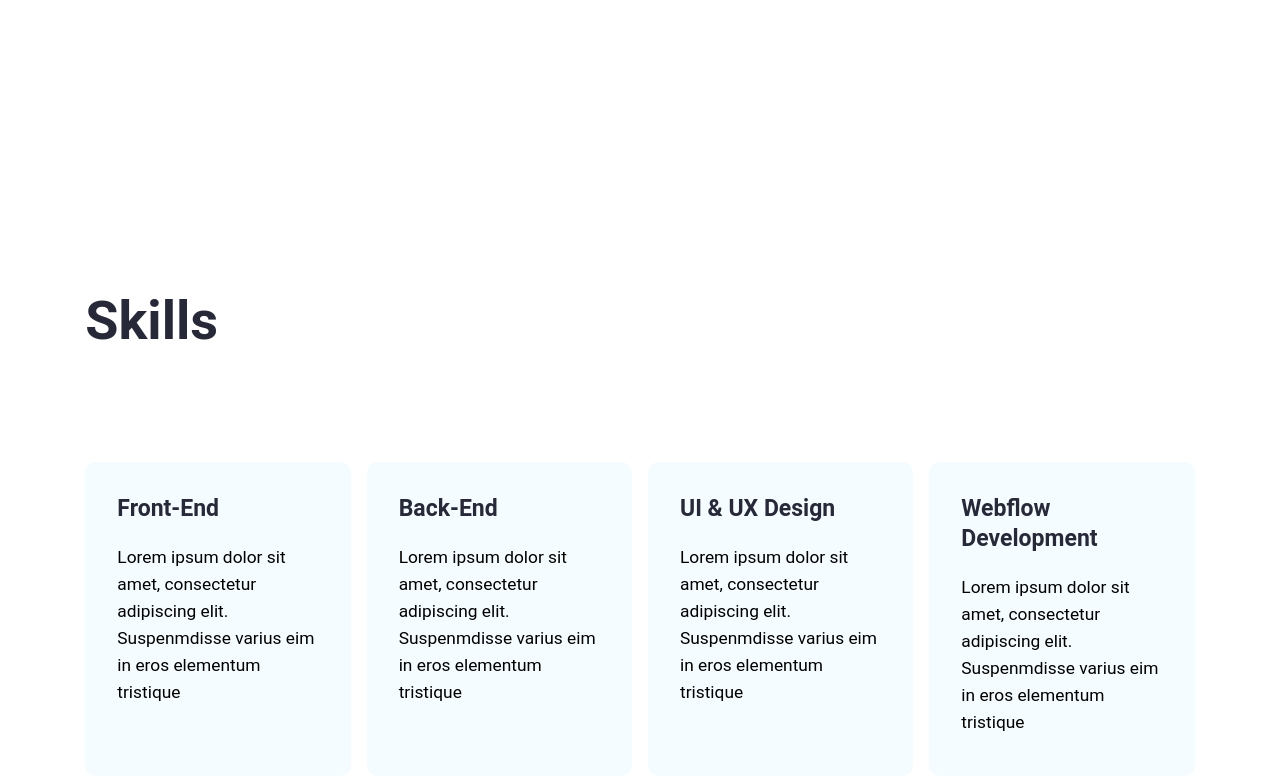
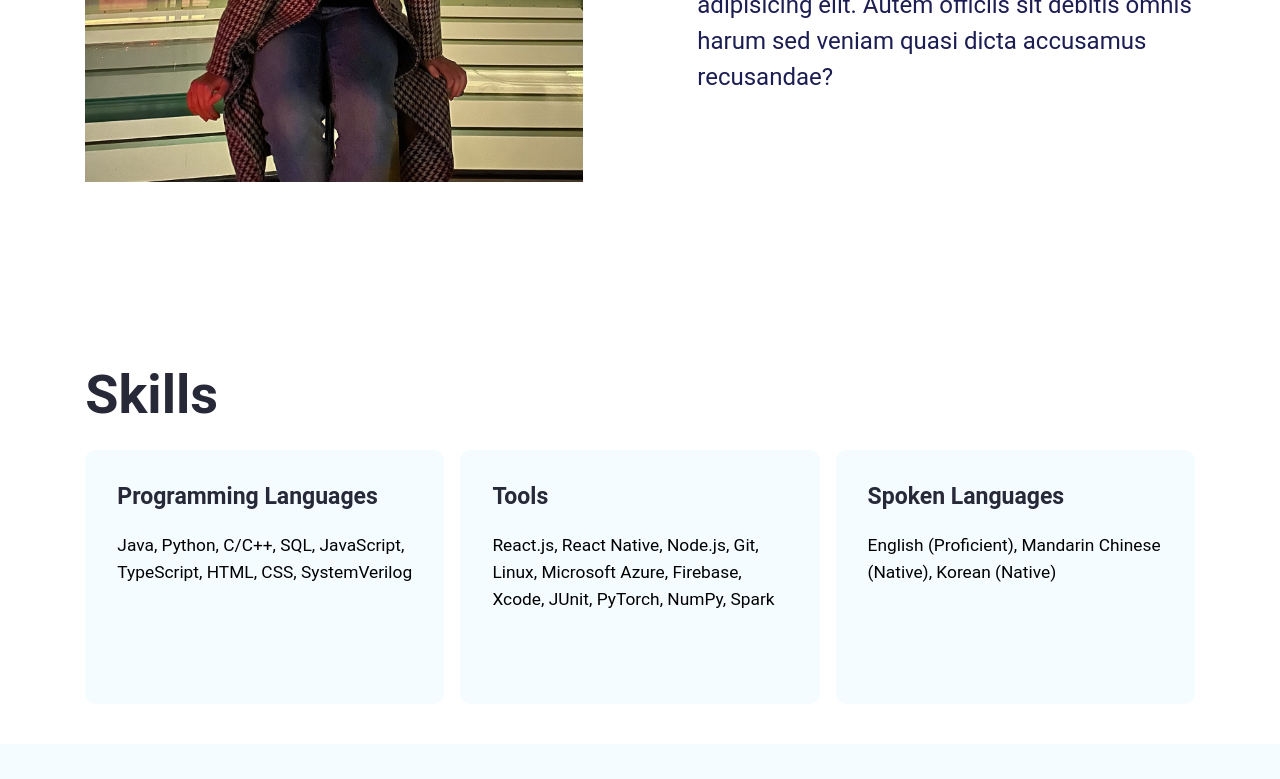
Before and after one commit to leujean02/leujean02.github.io, a React (Create React App) app: page /about in a window 1280 px wide. Shown: the part 600-1379 px from the top of the page. Built offline with nearby package versions, Linux system fonts and the light colour scheme.

Commit message:
descriptions added

```diff
--- a/src/App.css
+++ b/src/App.css
@@ -238,11 +238,12 @@ body {
   /* Skills Section Style */
   .skills--section {
     display: flex;
-    padding: 149.33px 85.33px;
+    padding: 133.3px 85.33px;
+    padding-bottom: 40px;
     flex-direction: column;
     justify-content: center;
     align-items: flex-start;
-    gap: 106.667px;
+    gap: 20.667px;
   }
   .skills--section--heading {
     color: var(--heading-color);
@@ -255,7 +256,7 @@ body {
     justify-content: center;
     align-items: flex-start;
     gap: 42.6px;
-    grid-template-columns: repeat(4, 1fr);
+    grid-template-columns: repeat(3, 1fr);
   }
   .skills--section--card {
     display: flex;
@@ -266,13 +267,7 @@ body {
     flex: 1 0 0;
     border-radius: 10.6px;
     background: var(--bg-shade);
-    min-height: 250px;
-  }
-  .skills--section--card:hover {
-    border-bottom: 4px solid var(--primary);
-  }
-  .skills--section--card:hover .skills--section--description {
-    color: var(--darkblue);
+    min-height: 190px;
   }
   .skills--section--img {
     display: flex;
@@ -310,6 +305,7 @@ body {
   .about--section {
     display: grid;
     padding: 133.3px 85.3px;
+    padding-bottom: 40px;
     align-items: center;
     gap: 114.6px;
     grid-template-columns: repeat(2, 1fr);
@@ -324,6 +320,7 @@ body {
   .portfolio--section {
     display: flex;
     padding: 112px 85px;
+    padding-bottom: 40px;
     flex-direction: column;
     align-items: flex-start;
     gap: 80px;
@@ -341,7 +338,8 @@ body {
     gap: 21.3px;
   }
   .portfolio--section--container {
-    display: flex;
+    display: grid;
+    grid-template-columns: repeat(3, 1fr);
     align-items: center;
     justify-content: center;
     gap: 42.6px;
@@ -365,6 +363,7 @@ body {
     cursor: pointer;
     border-top-left-radius: 12px;
     border-top-right-radius: 12px;
+    min-height: 400px;
   }
   .portfolio--section--card--content {
     display: flex;
@@ -376,6 +375,18 @@ body {
   }
   .portfolio--section--title {
     color: var(--heading-color);
+    padding-bottom: 10px;
+  }
+  .tech-label {
+    font-weight: bold;
+    color: #570388;
+  }
+  .portfolio--section--tech {
+    color: #48096d;
+    font-size: 16px;
+    font-style: normal;
+    font-weight: 400;
+    line-height: 24px;
   }
   .portfolio--link {
     text-decoration: none;
--- a/src/App.js
+++ b/src/App.js
@@ -19,7 +19,6 @@ function App() {
             <Route path="/" element={<Home />}></Route>
             <Route path="/about" element={<AboutPage />}></Route>
             <Route path="/portfolio" element={<PortfolioPage />}></Route>
-            {/* <Route path="/" element={<MyPortfolio />}></Route> */}
             <Route path="*" element={<div>404 Not Found</div>}></Route>
           </Routes>
         </div>
--- a/src/components/AboutMe.jsx
+++ b/src/components/AboutMe.jsx
@@ -2,7 +2,7 @@ export default function AboutMe() {
     return (
       <section id="AboutMe" className="about--section">
         <div className="about--section--img">
-          {/* <img src="./img/about-me.png" alt="About Me" /> */}
+          <img src="./img/aboutme_img.jpg" alt="About Me" />
         </div>
         <div className="hero--section--content--box about--section--box">
           <div className="hero--section--content">
--- a/src/components/Navbar.jsx
+++ b/src/components/Navbar.jsx
@@ -35,6 +35,7 @@ function Navbar() {
   return (
     <nav className={`navbar ${navActive ? "active" : ""}`}>
       <div>
+        <h3>Eujean Lee</h3>
       </div>
       <a
         className={`nav__hamburger ${navActive ? "active" : ""}`}
--- a/src/data/index.json
+++ b/src/data/index.json
@@ -2,50 +2,60 @@
     "skills": [
       {
         "id": "1",
-        "src": "./img/product-chain-1.png",
-        "title": "Front-End",
-        "description": "Lorem ipsum dolor sit amet, consectetur adipiscing elit. Suspenmdisse varius eim in eros elementum tristique"
+        "title": "Programming Languages",
+        "description": "Java, Python, C/C++, SQL, JavaScript, TypeScript, HTML, CSS, SystemVerilog"
       },
       {
         "id": "2",
-        "src": "./img/tag-1.png",
-        "title": "Back-End",
-        "description": "Lorem ipsum dolor sit amet, consectetur adipiscing elit. Suspenmdisse varius eim in eros elementum tristique"
+        "title": "Tools",
+        "description": "React.js, React Native, Node.js, Git, Linux, Microsoft Azure, Firebase, Xcode, JUnit, PyTorch, NumPy, Spark"
       },
       {
         "id": "3",
-        "src": "./img/feather-pen-2.png",
-        "title": "UI & UX Design",
-        "description": "Lorem ipsum dolor sit amet, consectetur adipiscing elit. Suspenmdisse varius eim in eros elementum tristique"
-      },
-      {
-        "id": "4",
-        "src": "./img/feather-pen-1.png",
-        "title": "Webflow Development",
-        "description": "Lorem ipsum dolor sit amet, consectetur adipiscing elit. Suspenmdisse varius eim in eros elementum tristique"
+        "title": "Spoken Languages",
+        "description": "English (Proficient), Mandarin Chinese (Native), Korean (Native)"
       }
     ],
     "portfolio": [
       {
         "id": "1",
-        "src": "./img/placeholder-image.png",
-        "title": "Ahuse",
-        "description": "Lorem ipsum dolor sit amet, consectetur adipiscing elit. Suspenmdisse varius eim in eros elementum tristique",
-        "link": "View In Github"
+        "title": "Dotorii: Scan Your Plan",
+        "description": "An iOS app to enhance accessibility by enabling users to capture posters or scan QR codes and automatically integrate the information into Google Calendar.",
+        "type": "GitHub",
+        "link": "https://github.com/LucasL53/dotorii",
+        "technologies": "Python, Swift, OCR"
       },
       {
         "id": "2",
-        "src": "./img/placeholder-image-1.png",
-        "title": "App Dashboard",
-        "description": "Lorem ipsum dolor sit amet, consectetur adipiscing elit. Suspenmdisse varius eim in eros elementum tristique",
-        "link": "View In Github"
+        "title": "Games Capstone: Mixed Up Power Ups",
+        "description": "A dynamic platformer game with diverse power-ups for strategic navigation and level completion, offering a fun and challenging experience.",
+        "type": "Website",
+        "link": "https://adfischcswashingtonedu.itch.io/mixed-up-power-ups",
+        "technologies": "Haxe, Flixel"
       },
       {
         "id": "3",
-        "src": "./img/placeholder-image-2.png",
-        "title": "Easy Rentn",
-        "description": "Lorem ipsum dolor sit amet, consectetur adipiscing elit. Suspenmdisse varius eim in eros elementum tristique",
-        "link": "View In Github"
+        "title": "Distributed Key-Value Store",
+        "description": "Engineered a scalable, fault-tolerant key-value store using the Paxos consensus algorithm. Developed a distributed system with state machine replication and database sharding for efficient data management.",
+        "technologies": "Java"
+      },
+      {
+        "id": "4",
+        "title": "Flight Booking Application",
+        "description": "A Java app for account management, flight booking, and secure transactions via command-line interface, using SQL transactions and Microsoft Azure SQL Server for conflict-free multi-user access.",
+        "technologies": "Java, SQL, Microsoft Azure"
+      },
+      {
+        "id": "5",
+        "title": "UW Campus Map",
+        "description": "A Java application that finds the shortest path between locations on the University of Washington campus.",
+        "technologies": "Java, TypeScript, React, Node.js"
+      },
+      {
+        "id": "6",
+        "title": "Flappy Bird Game on FPGA",
+        "description": "Reverse-engineered the classic game 'Flappy Bird' and implemented it on an FPGA using SystemVerilog, achieving a smooth 60 FPS gameplay experience.",
+        "technologies": "SystemVerilog"
       }
     ]
   }
```
Also changed, not shown: src/components/MyPortfolio.jsx (+18 -26 lines), public/img/aboutme_img.JPG (added), public/img/hero_img.jpg.
